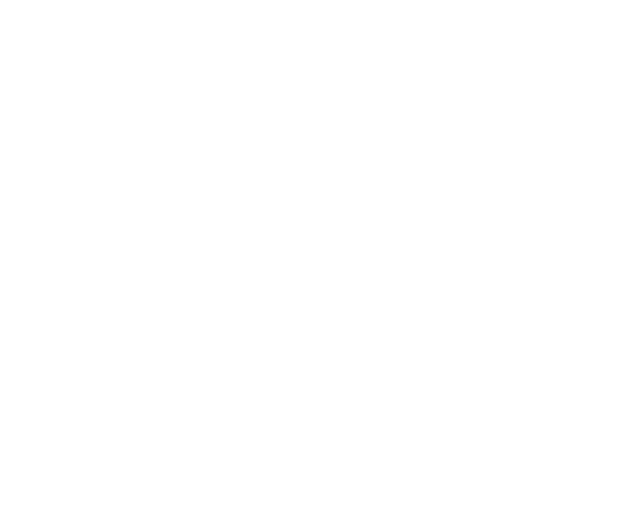
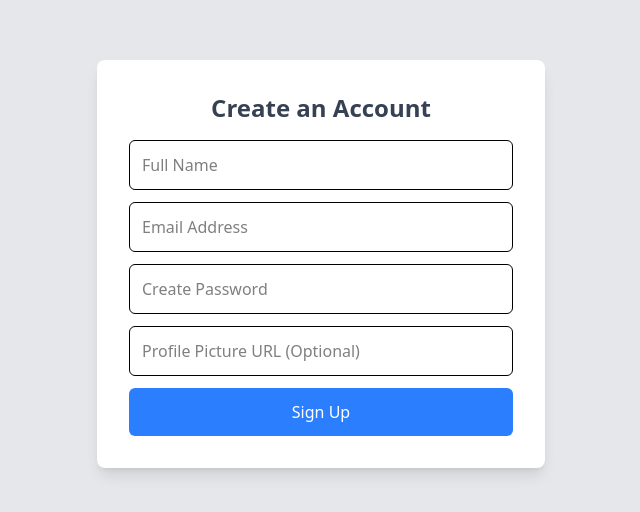
Before and after one commit to harshit-sharma14/Article_Webiste, a React (Vite) app in the folder Frontend/: page /useres in a window 1280 px wide. Before the commit this address had no page. Shown: the part 136-648 px from the top of the page, without its empty margins (319-959 px from the left). Built offline with nearby package versions, Linux system fonts and the light colour scheme.

Commit message:
hello ji

```diff
--- a/Frontend/index.html
+++ b/Frontend/index.html
@@ -2,7 +2,12 @@
 <html lang="en">
   <head>
     <meta charset="UTF-8" />
-    <link rel="icon" type="image/svg+xml" href="./src/Pages/SATYA.png" />
+    <link rel="icon" type="image/png" href="./src/Pages/SATYA3.png" />
+  <style>
+    link[rel="icon"] {
+      border-radius: 50%;
+    }
+  </style>
     <meta name="viewport" content="width=device-width, initial-scale=1.0" />
     <title>SatyaSaarthi</title>
   </head>
--- a/Frontend/src/App.jsx
+++ b/Frontend/src/App.jsx
@@ -23,6 +23,7 @@
 import { useAuth0 } from "@auth0/auth0-react";
 import Profile from './Pages/Profile'
 import RefreshOnNavigation from './Pages/RefreshOnNavigation'
+import UserRes from './Pages/UserRes'
 const App = () => {
   const {user, isAuthenticated} = useAuth0();
   const {loginWithRedirect} = useAuth0();
@@ -45,6 +46,7 @@
         <Route path="/aboutus" element={<AboutUs />} />
         <Route path="/contact" element={<ContactPage />} />
         <Route path="/profile" element={<Profile />} />
+        <Route path="/useres" element={<UserRes />} />
       </Routes>
     </UserContextProvider>
     </div>
--- /dev/null
+++ b/Frontend/src/Pages/UserRes.jsx
@@ -0,0 +1,90 @@
+import { useState, useContext } from "react";
+import { UserContext } from "../UserContext";
+import axios from "axios";
+
+const UserRes = () => {
+    const { setUser } = useContext(UserContext);
+    const [formData, setFormData] = useState({
+        name: "",
+        email: "",
+        password: "",
+        avatar: "",
+    });
+    const [error, setError] = useState(null);
+    const [loading, setLoading] = useState(false);
+
+    const handleChange = (e) => {
+        setFormData({ ...formData, [e.target.name]: e.target.value });
+    };
+
+    const handleSubmit = async (e) => {
+        e.preventDefault();
+        setLoading(true);
+        try {
+            const { data } = await axios.post("/api/register", formData);
+            setUser(data);
+            alert("User registered successfully");
+            localStorage.setItem("user", JSON.stringify(data));
+        } catch (error) {
+            console.log(error);
+            setError(error.response?.data?.msg || "Registration failed. Try again.");
+        } finally {
+            setLoading(false);
+        }
+    };
+
+    return (
+        <div className="flex justify-center items-center min-h-screen bg-gray-200">
+            <div className="w-full max-w-md bg-white p-8 rounded-lg shadow-lg">
+                <h2 className="text-2xl font-bold text-center text-gray-700">Create an Account</h2>
+                {error && <p className="text-red-500 text-center mt-2">{error}</p>}
+                <form onSubmit={handleSubmit} className="mt-4 space-y-3">
+                    <input
+                        type="text"
+                        name="name"
+                        placeholder="Full Name"
+                        className="w-full p-3 border rounded-md focus:outline-none focus:ring-2 focus:ring-blue-400"
+                        value={formData.name}
+                        onChange={handleChange}
+                        required
+                    />
+                    <input
+                        type="email"
+                        name="email"
+                        placeholder="Email Address"
+                        className="w-full p-3 border rounded-md focus:outline-none focus:ring-2 focus:ring-blue-400"
+                        value={formData.email}
+                        onChange={handleChange}
+                        required
+                    />
+                    <input
+                        type="password"
+                        name="password"
+                        placeholder="Create Password"
+                        className="w-full p-3 border rounded-md focus:outline-none focus:ring-2 focus:ring-blue-400"
+                        value={formData.password}
+                        onChange={handleChange}
+                        required
+                    />
+                    <input
+                        type="text"
+                        name="avatar"
+                        placeholder="Profile Picture URL (Optional)"
+                        className="w-full p-3 border rounded-md focus:outline-none focus:ring-2 focus:ring-blue-400"
+                        value={formData.avatar}
+                        onChange={handleChange}
+                    />
+                    <button
+                        type="submit"
+                        className="w-full bg-blue-500 text-white p-3 rounded-md hover:bg-blue-600 transition disabled:bg-gray-400"
+                        disabled={loading}
+                    >
+                        {loading ? "Registering..." : "Sign Up"}
+                    </button>
+                </form>
+            </div>
+        </div>
+    );
+};
+
+export default UserRes;
--- a/Frontend/src/main.jsx
+++ b/Frontend/src/main.jsx
@@ -1,19 +1,22 @@
-import { StrictMode } from 'react'
-import { createRoot } from 'react-dom/client'
-import './index.css'
-import App from './App.jsx'
-import { BrowserRouter } from 'react-router-dom'
-import {Auth0Provider} from "@auth0/auth0-react"
+import { StrictMode } from 'react';
+import { createRoot } from 'react-dom/client';
+import './index.css';
+import App from './App.jsx';
+import { BrowserRouter } from 'react-router-dom';
+import { Auth0Provider } from '@auth0/auth0-react';
+
 createRoot(document.getElementById('root')).render(
   <StrictMode>
-    <Auth0Provider domain="dev-8a42eljvr28mrzyl.us.auth0.com"
-    clientId="0nLmVwdln7HFhZIZg6SOP7CAtrIxKLjI"
-    authorizationParams={{
-      redirect_uri: window.location.origin
-    }}>
-    <BrowserRouter>
-    <App />
-    </BrowserRouter>
+    <Auth0Provider
+      domain="dev-8a42eljvr28mrzyl.us.auth0.com"
+      clientId="0nLmVwdln7HFhZIZg6SOP7CAtrIxKLjI"
+      authorizationParams={{
+        redirect_uri: window.location.origin,
+      }}
+    >
+      <BrowserRouter>
+        <App />
+      </BrowserRouter>
     </Auth0Provider>
   </StrictMode>,
-)
+);
```
Also changed, not shown: Frontend/src/Pages/SATYA3.png (added).
